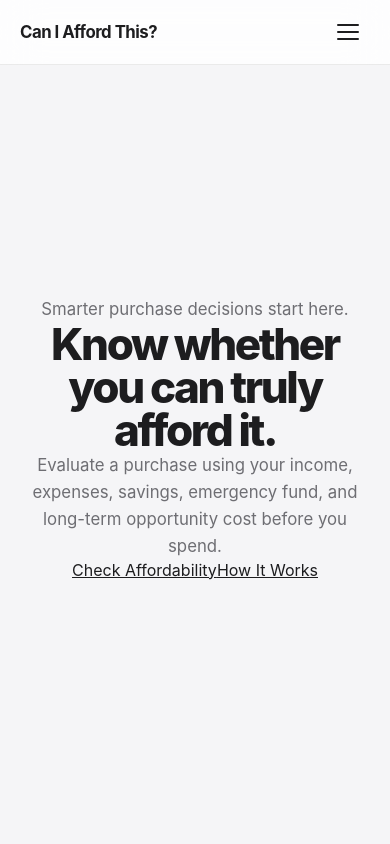
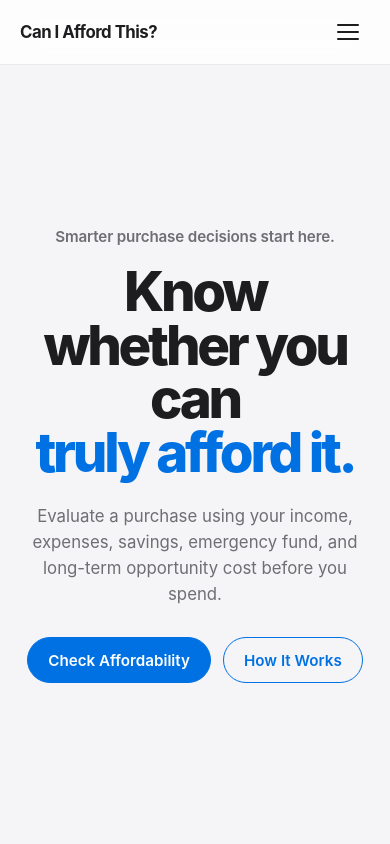
Before and after one commit to fejide/affordability-calculator, a React (Vite) app: page / in a window 390 px wide. Shown: the top 844 px of the page. Built offline with nearby package versions, Linux system fonts and the light colour scheme.

Commit message:
feat: style home page
Signed-off-by: Joshua Brown <97815918+fejide@users.noreply.github.com>

```diff
--- a/src/index.css
+++ b/src/index.css
@@ -364,3 +364,169 @@ main {
     max-width: 100%;
   }
 }
+
+/* =========================================================
+   HOME PAGE
+========================================================= */
+
+.home-page {
+  width: 100%;
+  min-height: 100vh;
+
+  padding: 64px 32px 0;
+
+  display: flex;
+  align-items: center;
+  justify-content: center;
+
+  text-align: center;
+}
+
+.home-hero {
+  width: 100%;
+  max-width: 1000px;
+
+  margin: 0 auto;
+  padding: 80px 0;
+}
+
+.home-eyebrow {
+  margin-bottom: 20px;
+
+  color: #6e6e73;
+
+  font-size: 1rem;
+  font-weight: 600;
+  letter-spacing: -0.01em;
+}
+
+.home-hero h1 {
+  max-width: 900px;
+
+  margin: 0 auto;
+
+  font-size: clamp(3.5rem, 8vw, 6.5rem);
+  font-weight: 800;
+  line-height: 0.95;
+  letter-spacing: -0.06em;
+}
+
+.home-hero h1 span {
+  display: block;
+  color: #0071e3;
+}
+
+.home-description {
+  max-width: 720px;
+
+  margin: 32px auto 0;
+
+  color: #6e6e73;
+
+  font-size: clamp(1.05rem, 2vw, 1.3rem);
+  line-height: 1.55;
+}
+
+.home-actions {
+  margin-top: 36px;
+
+  display: flex;
+  align-items: center;
+  justify-content: center;
+  gap: 16px;
+
+  flex-wrap: wrap;
+}
+
+.primary-button,
+.secondary-button {
+  min-height: 48px;
+  padding: 0 24px;
+
+  display: inline-flex;
+  align-items: center;
+  justify-content: center;
+
+  border-radius: 999px;
+
+  font-size: 1rem;
+  font-weight: 600;
+  text-decoration: none;
+
+  transition:
+    transform 0.2s ease,
+    background-color 0.2s ease,
+    color 0.2s ease,
+    border-color 0.2s ease;
+}
+
+.primary-button {
+  color: #ffffff;
+  background-color: #0071e3;
+  border: 1px solid #0071e3;
+}
+
+.primary-button:hover {
+  background-color: #0077ed;
+  border-color: #0077ed;
+
+  transform: translateY(-1px);
+}
+
+.secondary-button {
+  color: #0071e3;
+  background-color: transparent;
+  border: 1px solid #0071e3;
+}
+
+.secondary-button:hover {
+  color: #ffffff;
+  background-color: #0071e3;
+
+  transform: translateY(-1px);
+}
+
+/* =========================================================
+   HOME PAGE — MOBILE
+========================================================= */
+
+@media (max-width: 768px) {
+  .home-page {
+    min-height: 100svh;
+    padding: 64px 20px 0;
+  }
+
+  .home-hero {
+    padding: 64px 0;
+  }
+
+  .home-eyebrow {
+    margin-bottom: 16px;
+    font-size: 0.95rem;
+  }
+
+  .home-hero h1 {
+    font-size: clamp(3rem, 14vw, 4.75rem);
+    line-height: 0.98;
+  }
+
+  .home-description {
+    margin-top: 24px;
+
+    font-size: 1.05rem;
+    line-height: 1.55;
+  }
+
+  .home-actions {
+    margin-top: 30px;
+    gap: 12px;
+  }
+
+  .primary-button,
+  .secondary-button {
+    min-height: 46px;
+    padding: 0 20px;
+
+    font-size: 0.95rem;
+  }
+}
```
